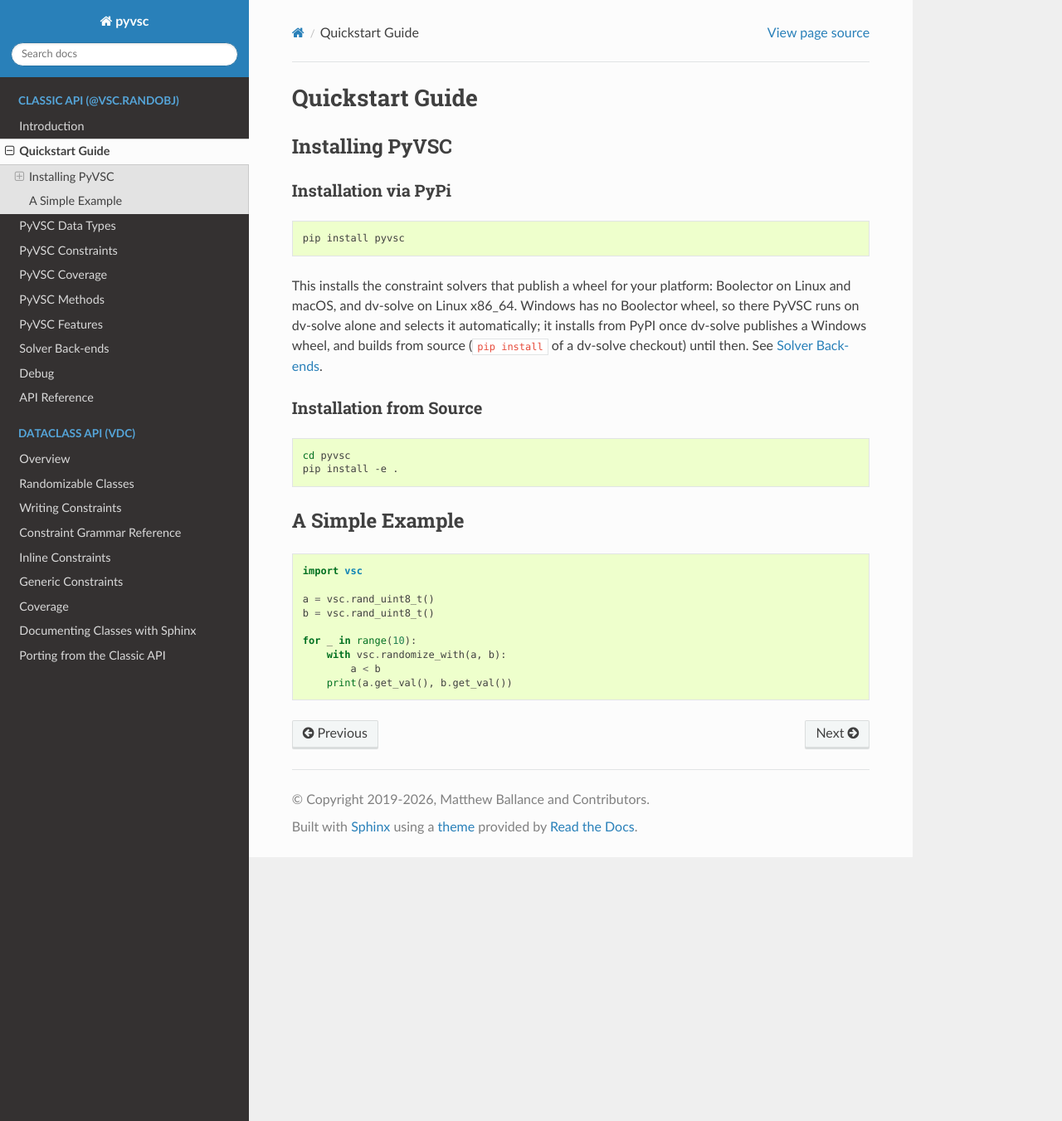
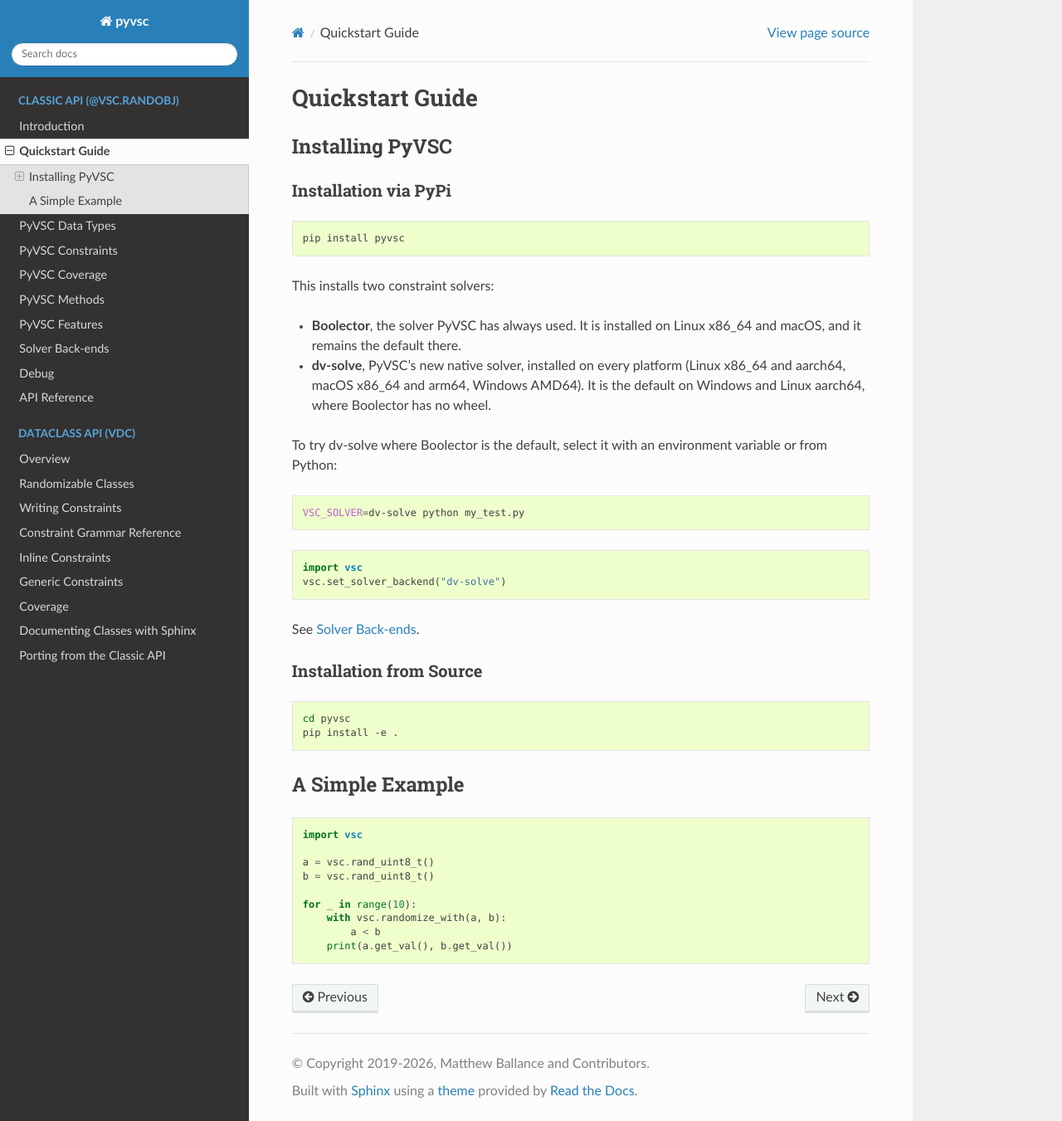
Before and after one commit to fvutils/pyvsc, a Sphinx documentation site: the page built from doc/source/quickstart.rst, in a window 1280 px wide and 1351 px high. Shown: the whole window at 83% size. Built offline with Sphinx 7.4.7 and the Read the Docs theme 3.1.0, drawn with Linux system fonts in a browser that asks for light colours; formulas are drawn with MathJax 3; pages that are not in the unit, such as notebooks, are missing from menus.

Commit message:
1.0 packaging: Boolector stays the default; require dv-solve 0.2.5
pyboolector is a dependency again wherever it publishes a wheel (Linux
x86_64 and macOS), so upgrading to 1.x keeps the solver users have
always had. dv-solve is installed everywhere and is opt-in on those
platforms; it is the default on Windows and Linux aarch64, which have
no pyboolector wheel.

Raise the dv-solve floor to 0.2.5 (manylinux_2_34 wheels that pass
auditwheel, CaDiCaL 3.0.1, uniform sampler). Docs updated to match.

Co-Authored-By: Claude Opus 5.5 (1M context) <noreply@anthropic.com>

```diff
--- a/doc/source/quickstart.rst
+++ b/doc/source/quickstart.rst
@@ -13,12 +13,27 @@ Installation via PyPi
 
    pip install pyvsc
 
-This installs the constraint solvers that publish a wheel for your platform:
-Boolector on Linux and macOS, and dv-solve on Linux x86_64. Windows has no
-Boolector wheel, so there PyVSC runs on dv-solve alone and selects it
-automatically; it installs from PyPI once dv-solve publishes a Windows wheel,
-and builds from source (``pip install`` of a dv-solve checkout) until then. See
-:doc:`solver_backends`.
+This installs two constraint solvers:
+
+* **Boolector**, the solver PyVSC has always used. It is installed on Linux
+  x86_64 and macOS, and it remains the default there.
+* **dv-solve**, PyVSC's new native solver, installed on every platform
+  (Linux x86_64 and aarch64, macOS x86_64 and arm64, Windows AMD64). It is
+  the default on Windows and Linux aarch64, where Boolector has no wheel.
+
+To try dv-solve where Boolector is the default, select it with an environment
+variable or from Python:
+
+.. code-block:: bash
+
+   VSC_SOLVER=dv-solve python my_test.py
+
+.. code-block:: python
+
+   import vsc
+   vsc.set_solver_backend("dv-solve")
+
+See :doc:`solver_backends`.
 
 Installation from Source
 ------------------------
```
Also changed, not shown: doc/source/solver_backends.rst (+11 -10 lines), pyproject.toml (+16 -10 lines).
